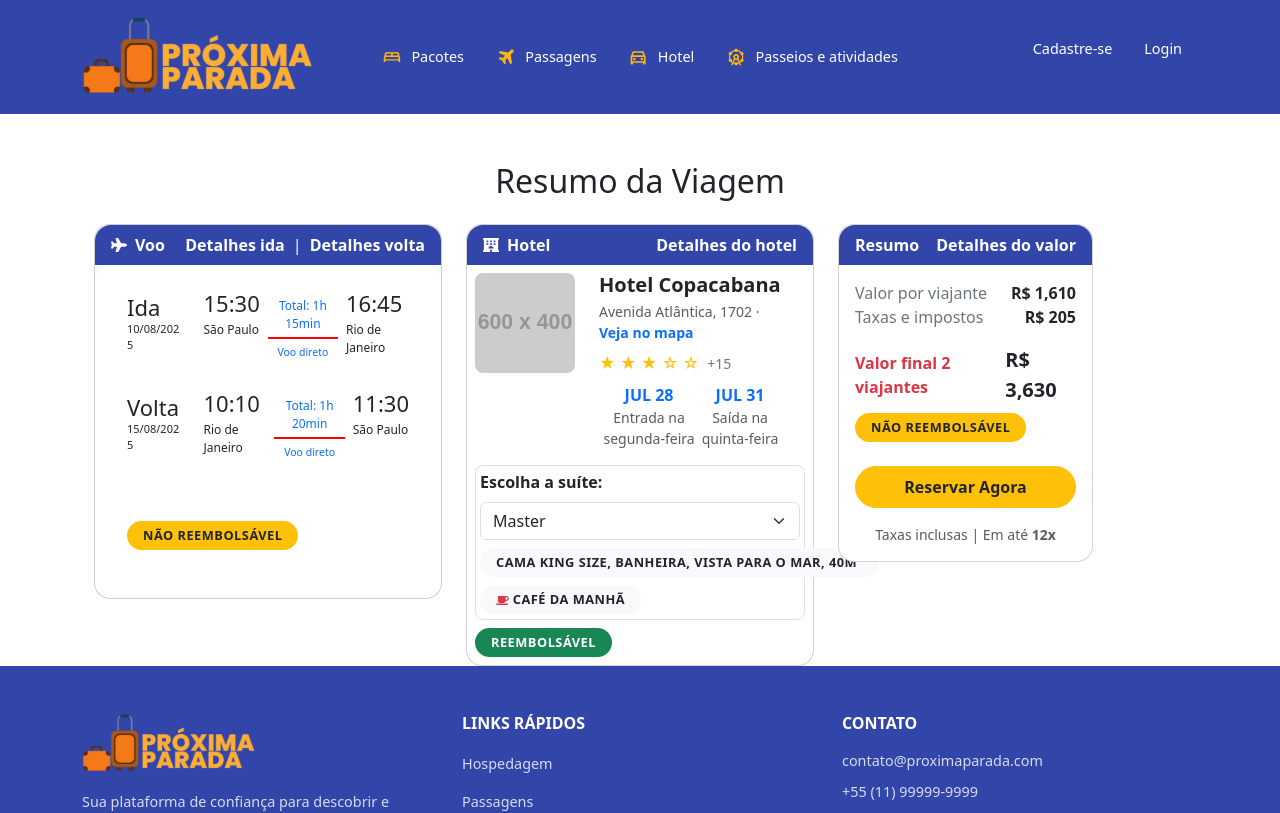
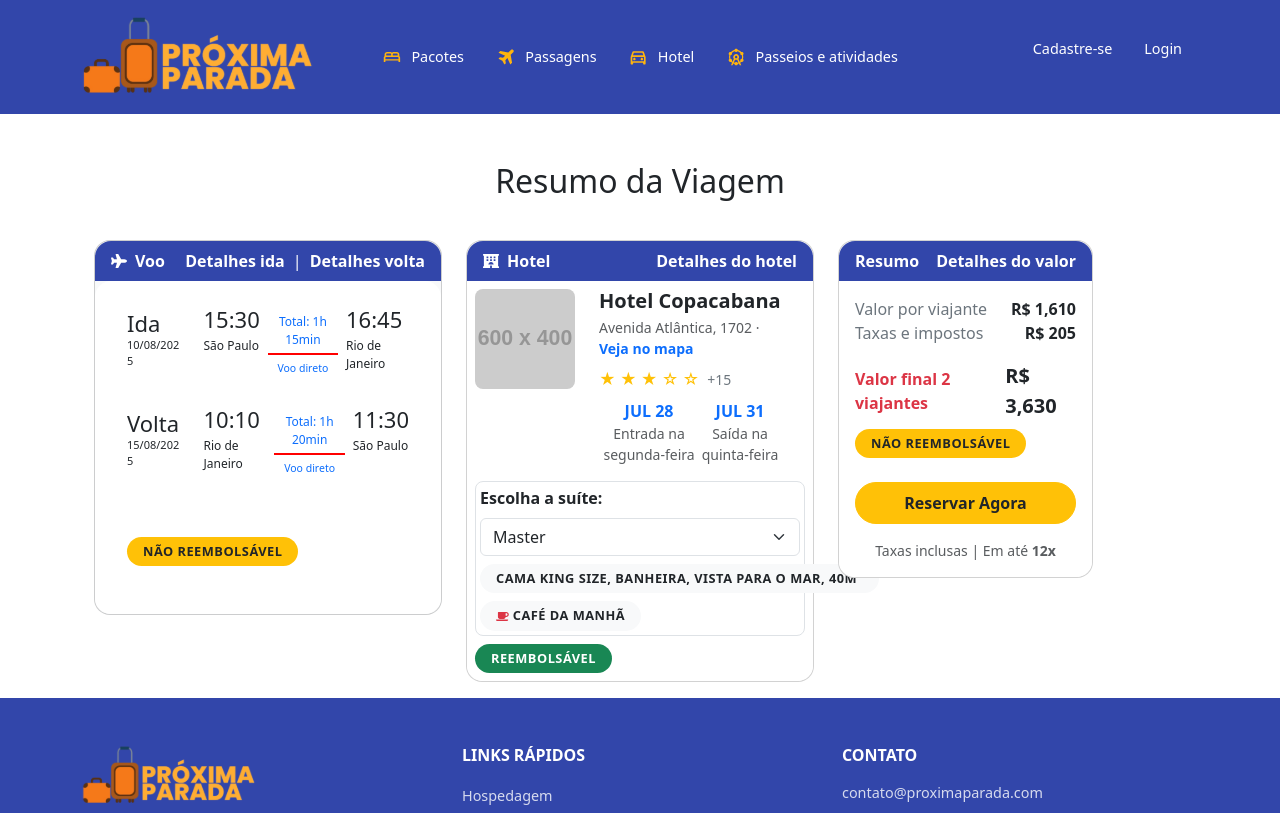
Before and after one commit to Green-Hill-Zone/proxima-parada-frontend, a React (Vite) app: page /reservation in a window 1280 px wide. Shown: the top 813 px of the page. Built offline with nearby package versions, Linux system fonts and the light colour scheme.

Commit message:
adiconando padding reservation

```diff
--- a/src/pages/Reservation/Reservation.tsx
+++ b/src/pages/Reservation/Reservation.tsx
@@ -9,13 +9,13 @@ const Reservation = () => {
       <div className="container mt-5">
         <h2 className="mb-4 text-center">Resumo da Viagem</h2>
         <div className="row align-items-stretch h-100">
-          <div className="col-md-4 h-md-100">
+          <div className="col-md-4 h-md-100  py-3">
             <FlightInfo />
           </div>
-          <div className="col-md-4 h-md-100">
+          <div className="col-md-4 h-md-100 py-3">
             <HotelInfo />
           </div>
-          <div className="col-md-3 h-md-100">
+          <div className="col-md-3 h-md-100 py-3">
             <ReservationSummary />
           </div>
         </div>
```
